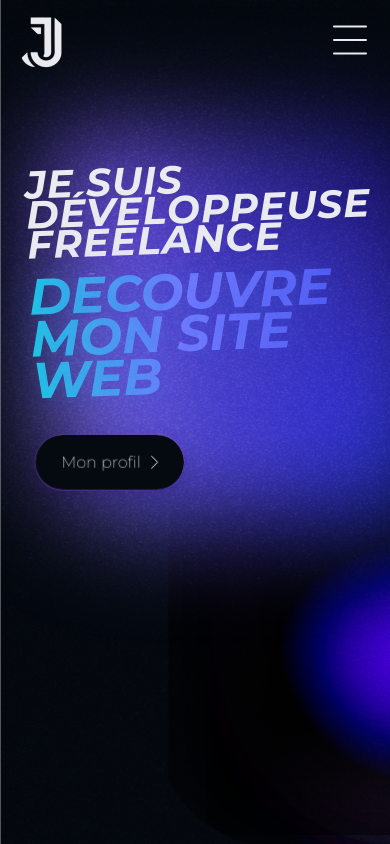
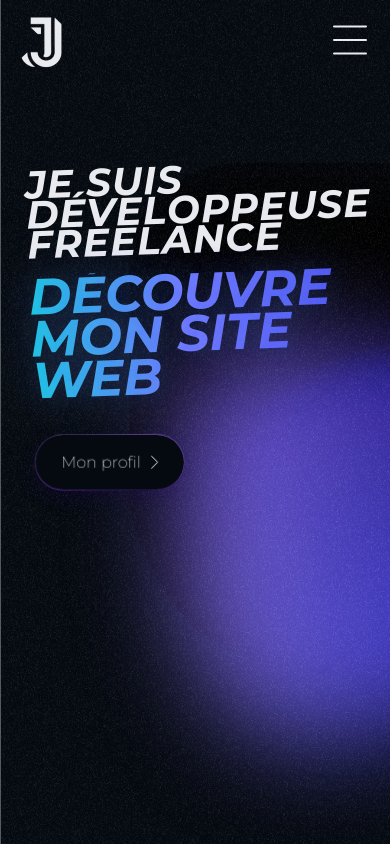
Before and after one commit to Jinane-e/a-nice-website, a Next.js app: page / in a window 390 px wide. Built offline with nearby package versions, Linux system fonts and the light colour scheme.

Commit message:
Optimize noise background

```diff
--- a/components/layout.js
+++ b/components/layout.js
@@ -94,7 +94,14 @@
       <div>
         <div className={styles.Background_blob}></div>
         <div className={styles.Background_blob}></div>
-        <div className={styles.Background_noise}></div>
+        <div className={styles.Background_noise}>
+          <Image
+            src="/images/backgrounds/noise.png"
+            fill
+            sizes="100vw"
+            alt=""
+          />
+        </div>
       </div>
 
       <Head>
--- a/components/layout.module.scss
+++ b/components/layout.module.scss
@@ -22,15 +22,18 @@
 .Background_noise {
   z-index: 0;
   position: fixed;
+  height: 100vh;
+  width: 100vw;
+}
+
+.Background_noise img {
   left: 0;
   top: 0;
   bottom: 0;
   right: 0;
-  opacity: 0.7;
-  background-image: url('../public/images/backgrounds/noise.png');
+  opacity: 0.3;
 
   mix-blend-mode: soft-light;
-  animation: grain 400ms steps(1) infinite;
 }
 
 .Background_blob {
@@ -107,25 +110,6 @@
     border-top-right-radius: (random(99) * 1%) (random(99) * 1%);
     border-bottom-right-radius: (random(99) * 1%) (random(99) * 1%);
     border-bottom-left-radius: (random(99) * 1%) (random(99) * 1%);
-  }
-}
-
-@keyframes grain {
-  0%,
-  100% {
-    background-position: 0 0;
-  }
-  20% {
-    background-position: 50% 50%;
-  }
-  40% {
-    background-position: 25% 25%;
-  }
-  60% {
-    background-position: 75% 75%;
-  }
-  80% {
-    background-position: 0% 100%;
   }
 }
 
--- a/components/portfolio.module.css
+++ b/components/portfolio.module.css
@@ -100,6 +100,11 @@
   background-color: var(--neutral-800);
 }
 
+.Gallery_cell a {
+  position: relative;
+  width: 100%;
+  height: 100%;
+}
 .Gallery_cell:nth-child(odd) {
   margin-left: auto;
 }
@@ -163,6 +168,11 @@
     overflow-x: scroll;
     height: 100%;
     width: 100%;
+    scrollbar-width: none;
+  }
+
+  .Gallery_list::-webkit-scrollbar {
+    display: none;
   }
 
   .Gallery_cell {
--- a/components/services.js
+++ b/components/services.js
@@ -58,7 +58,7 @@
 
           {/* CTA TO PORTFOLIO */}
           <div className={styles.Cta}>
-            <Button primary icon="chevron-right" iconWidth={7} onClick={() => onNavigate('Portfolio')}>Exemples</Button>
+            <Button primary icon="chevron-right" iconWidth={7} onClick={() => onNavigate('Portfolio')}>Portfolio</Button>
           </div>
 
           {/* FAVORITE STACK */}
```
Also changed, not shown: public/images/backgrounds/mask.png (deleted).
